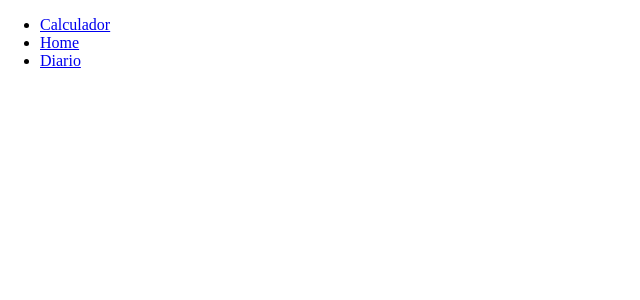
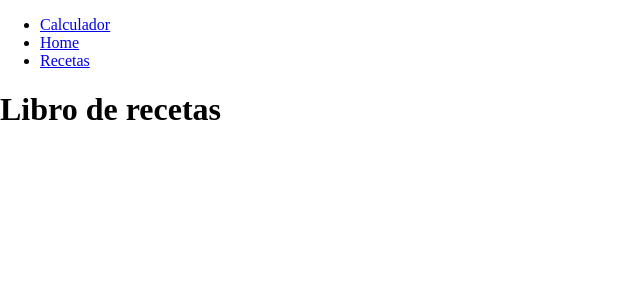
Before and after one commit to luismoreiradev/brewjournal, a React (Create React App) app: page /Recetas in a window 1280 px wide. Shown: the top 300 px of the page, without its empty margins (0-640 px from the left). Built offline with nearby package versions, Linux system fonts and the light colour scheme; no server answers.

Commit message:
cors solucionado, get de recetas funcionando con node

```diff
--- a/package.json
+++ b/package.json
@@ -6,6 +6,7 @@
     "@testing-library/jest-dom": "^5.14.1",
     "@testing-library/react": "^11.2.7",
     "@testing-library/user-event": "^12.8.3",
+    "cors": "^2.8.5",
     "jsonwebtoken": "^8.5.1",
     "nodemon": "^2.0.15",
     "react": "^17.0.2",
--- a/src/App.js
+++ b/src/App.js
@@ -5,7 +5,7 @@ import{Route } from "react-router";
 import Home from "./pages/Home";
 import Calculador from "./pages/Calculador";
 import Menu from "./components/Menu";
-import Diario from "./pages/Diario"
+import Recetas from "./pages/Recetas"
 
 
 function App() {
@@ -18,7 +18,7 @@ function App() {
      <Menu/>
       <Route path="/" component={Home} exact />
       <Route path="/calculador" component={Calculador} exact />
-      <Route path="/diario" component={Diario} exact />
+      <Route path="/Recetas" component={Recetas} exact />
     </BrowserRouter>
   );
 }
--- a/src/components/Menu.js
+++ b/src/components/Menu.js
@@ -6,7 +6,7 @@ function Menu() {
             <ul>
                 <li><Link to={"/Calculador"}>Calculador</Link></li>
                 <li><Link to={"/"}>Home</Link></li>
-                <li><Link to={"/diario"}>Diario</Link></li>
+                <li><Link to={"/recetas"}>Recetas</Link></li>
             </ul>
         </div>
      );
--- a/src/pages/Calculador.js
+++ b/src/pages/Calculador.js
@@ -25,7 +25,9 @@ setAllGrains(prevVal=>{return [...prevVal,granoIngresado]})
     <h1>Brewery Calculator</h1>
   <InputGranos newGrain={newGrain} newVolums={newVolums}/>
    <Granos allGrains={allGrains} volumenes={volumenes} />
+   <div><button>guardar receta</button></div>
     </div>
+
   );
 }
 
--- a/src/pages/Diario.js
+++ /dev/null
@@ -1,11 +0,0 @@
-import React from 'react';
-
-function Diario() {
-    return (
-        <div>
-            <h1>Diario de recetas</h1>
-        </div>
-     );
-}
-
-export default Diario;
--- /dev/null
+++ b/src/pages/Recetas.js
@@ -0,0 +1,39 @@
+import React, {useEffect, useState} from 'react';
+
+function Recetas() {
+
+    const [recetas, setRecetas]=useState([])
+
+
+
+
+    useEffect(()=>{
+
+
+        fetch("http://localhost:3000/recetas")
+        .then(res=>res.json())
+        .then(result=>{
+            setRecetas(result)
+        })
+
+    },[])
+
+ console.log(recetas);
+
+
+
+
+
+
+    return (
+
+        <div>
+            <h1>Libro de recetas</h1>
+             <h1> {recetas.map( receta=>{return  receta.titulo })}</h1>
+
+
+        </div>
+     );
+}
+
+export default Recetas;
```
Also changed, not shown: 2 other files (tests, documents, lock files or other folders).
